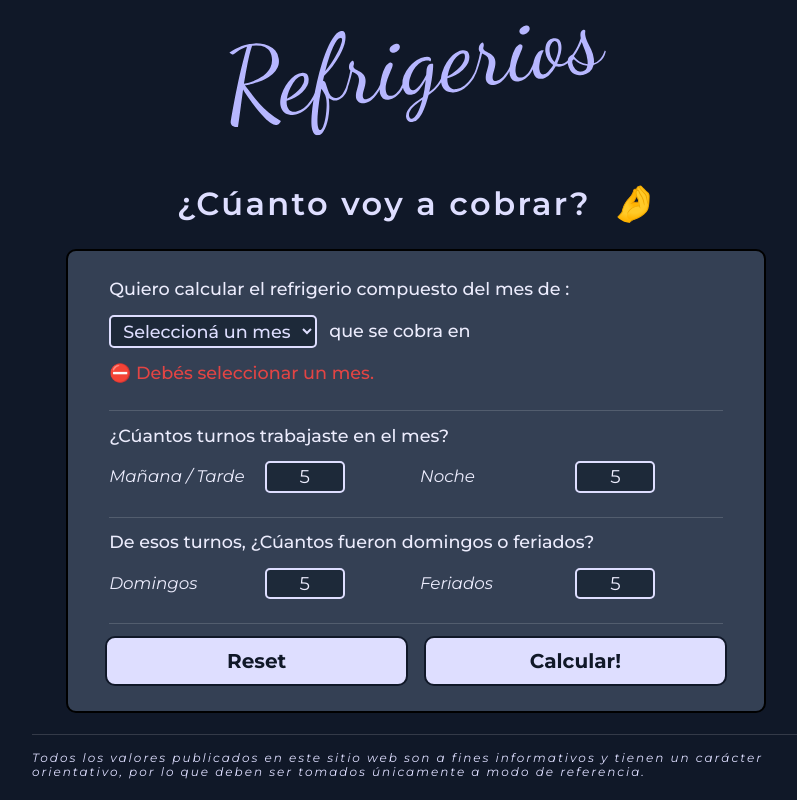
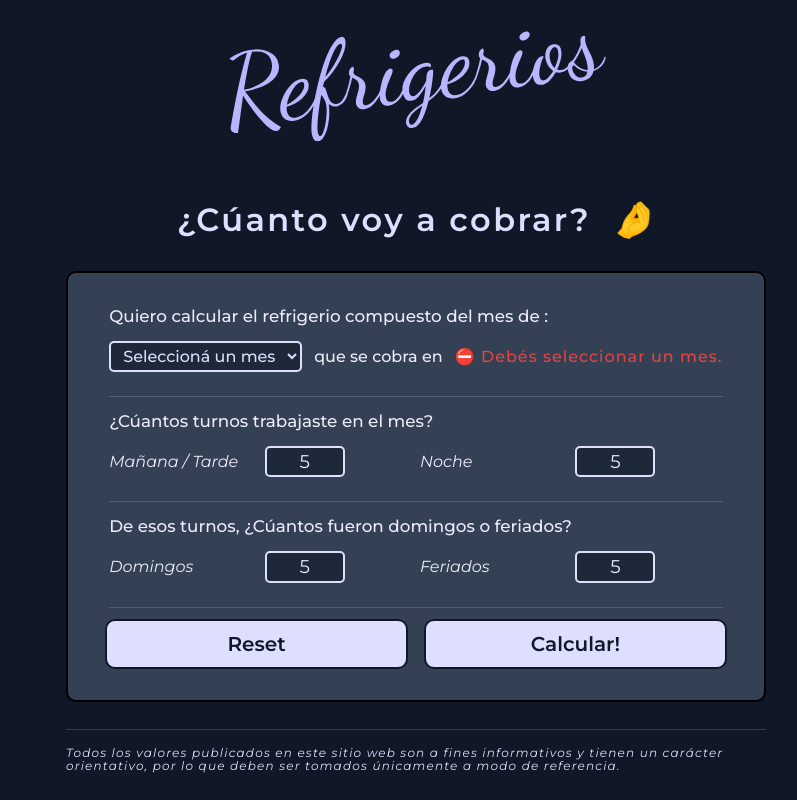
Before and after one commit to Alejandro-Madero/refrigerios, a React (Vite) app: page / in a window 1280 px wide. Both pictures are taken after typing "5", "5", "5", "5" into the empty fields and a click on the button "Calcular!". Shown: the whole page, without its empty margins (224-1021 px from the left). Built offline with nearby package versions, Linux system fonts and the light colour scheme.

Commit message:
Updated form font sizes, errors font sizes and Button's font-weight

```diff
--- a/src/Components/Disclaimer/Disclaimer.module.css
+++ b/src/Components/Disclaimer/Disclaimer.module.css
@@ -9,7 +9,7 @@
 .disclaimer p {
   font-size: 0.75rem;
   font-style: italic;
-  letter-spacing: 2px;
+  letter-spacing: 1.2px;
   line-height: 1.15;
   color: var(--color-primary-200);
 }
@@ -29,12 +29,16 @@
 @media (min-width: 1250px) {
   .disclaimer {
     width: 60%;
+    max-width: 700px;
   }
 }
 
 @media (min-width: 1500px) {
   .disclaimer {
     width: 50%;
-    max-width: 700px;
+  }
+
+  .disclaimer p {
+    letter-spacing: 2px;
   }
 }
--- a/src/Components/ErrorMessage/ErrorMessage.module.css
+++ b/src/Components/ErrorMessage/ErrorMessage.module.css
@@ -1,4 +1,6 @@
 .error {
   color: var(--color-warning);
-  font-size: 1.1rem;
+  font-size: 0.9rem;
+  font-weight: 500;
+  letter-spacing: 1px;
 }
--- a/src/Components/Form/Form.jsx
+++ b/src/Components/Form/Form.jsx
@@ -37,7 +37,7 @@ const Form = ({ onSubmmitedForm, onReset }) => {
     );
 
     if (!hasErrors) return onSubmmitedForm(formValues);
-
+    console.log(formErrors);
     setErrors(formErrors);
   };
 
--- a/src/Components/Form/Form.module.css
+++ b/src/Components/Form/Form.module.css
@@ -11,13 +11,13 @@
   padding: 1rem 0;
 }
 .form-question {
-  font-size: 1.1rem;
+  font-size: 1.05rem;
   font-weight: 500;
 }
 
 .form label {
   font-style: italic;
-  font-size: 1.05rem;
+  font-size: 1rem;
   color: var(--color-primary-100);
 }
 /* INPUTS */
@@ -102,7 +102,7 @@
 }
 
 .months-container span {
-  font-size: 1.1rem;
+  font-size: 1rem;
   font-weight: 500;
 }
 
@@ -136,7 +136,7 @@ span > .months-payment {
   background-color: var(--color-primary-200);
   color: var(--color-neutral-900);
   font-size: 1.25rem;
-  font-weight: 700;
+  font-weight: 600;
   padding: 0.5rem 0.25rem;
   width: 50%;
   min-width: 100px;
--- a/src/Components/Months/Months.module.css
+++ b/src/Components/Months/Months.module.css
@@ -1,5 +1,5 @@
 .months {
-  font-size: 1.1rem;
+  font-size: 1rem;
   font-weight: 500;
   background-color: var(--color-neutral-800);
   outline: transparent;
--- a/src/Components/Result/Result.module.css
+++ b/src/Components/Result/Result.module.css
@@ -36,7 +36,7 @@
 .details-btn {
   transform: translateY(-50%);
   font-size: 0.85rem;
-  font-weight: 700;
+  font-weight: 600;
   justify-self: center;
   border: 2px solid var(--color-neutral-900);
   background-color: var(--color-primary-200);
```
